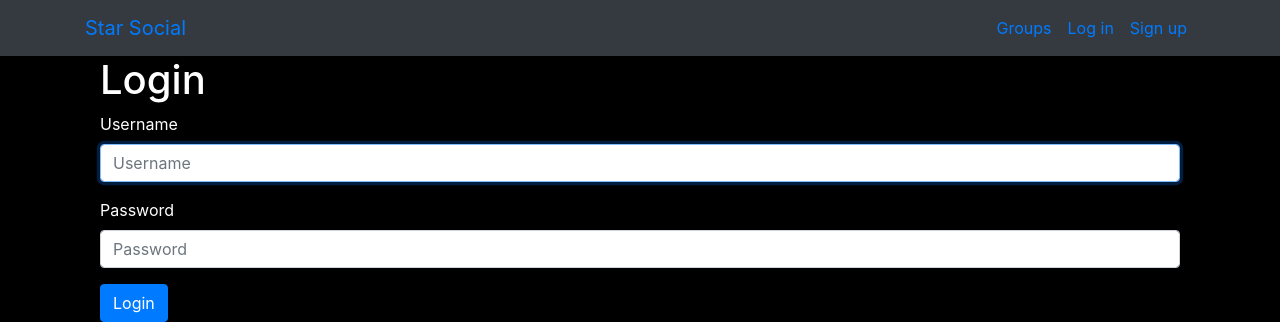
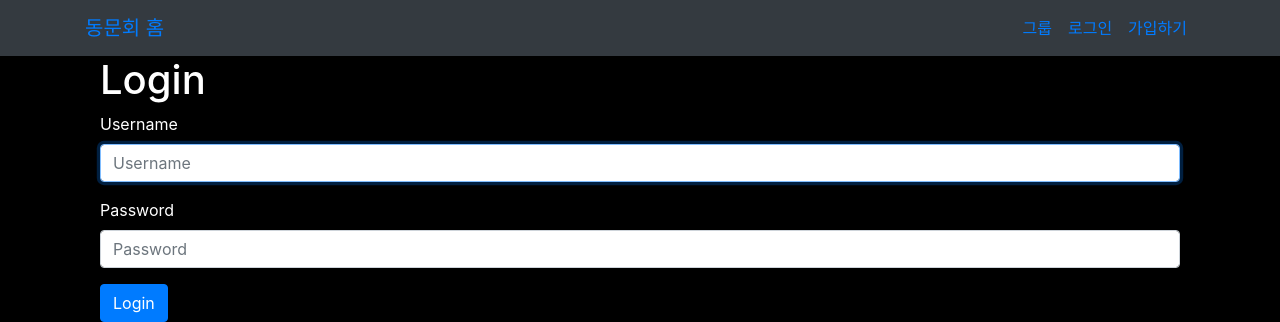
Before and after one commit to jsrimr/Django_login_blog, a Django app: page /accounts/login/ in a window 1280 px wide. Shown: the top 322 px of the page. Run offline with Django 3.2, Linux system fonts and the light colour scheme; some libraries are stand-ins or nearby versions.

Commit message:
misaka 제외하고,  동문회 사진 넣음

```diff
--- a/groups/models.py
+++ b/groups/models.py
@@ -5,7 +5,7 @@ from django.utils.text import slugify
 # from accounts.models import User
 
 # pip install misaka
-import misaka
+# import misaka
 
 from django.contrib.auth import get_user_model
 User = get_user_model()
--- a/posts/models.py
+++ b/posts/models.py
@@ -3,7 +3,7 @@ from django.conf import settings
 from django.urls import reverse
 
 # pip install misaka
-import misaka
+# import misaka
 
 from groups.models import Group
 
--- a/requiremnets.txt
+++ b/requiremnets.txt
@@ -6,7 +6,7 @@ certifi==2018.10.15
 cffi==1.11.5
 colorama==0.4.0
 Django==2.1.5
-django-bootstrap3==11.0.0
+
 django-bootstrap4==0.0.7
 django-braces==1.13.0
 Faker==1.0.0
--- a/templates/base.html
+++ b/templates/base.html
@@ -3,7 +3,7 @@
 <html>
   <head>
     <meta charset="utf-8">
-    <title>Star Social</title>
+    <title>GEI 동문회</title>
 
     <!-- Latest compiled and minified CSS -->
     <link rel="stylesheet" href="https://stackpath.bootstrapcdn.com/bootstrap/4.1.3/css/bootstrap.min.css"
@@ -24,18 +24,18 @@
     <nav class="navbar navbar-expand-lg bg-dark mynav" role="navigation" id="navbar">
       <div class="container">
         <div class="navbar-nav align-items-center">
-          <a class="navbar-brand mynav" href="{% url 'home' %}">Star Social</a>
+          <a class="navbar-brand mynav" href="{% url 'home' %}">동문회 홈</a>
         </div>
         <div class="navbar-nav ml-auto">
           {% if user.is_authenticated %}
-            <a class="nav-item nav-link" href="{% url 'posts:create' %}" class="btn btn-simple">Post</a>
-            <a class="nav-item nav-link" href="{% url 'groups:all' %}" class="btn btn-simple">Groups</a>
-            <a class="nav-item nav-link" href="{% url 'groups:create' %}" class="btn btn-simple">Create Group</a>
-            <a class="nav-item nav-link" href="{% url 'accounts:logout' %}" class="btn btn-simple">Log out</a>
+            <a class="nav-item nav-link" href="{% url 'posts:create' %}" class="btn btn-simple">게시물</a>
+            <a class="nav-item nav-link" href="{% url 'groups:all' %}" class="btn btn-simple">그룹들</a>
+            <a class="nav-item nav-link" href="{% url 'groups:create' %}" class="btn btn-simple">그룹 만들기</a>
+            <a class="nav-item nav-link" href="{% url 'accounts:logout' %}" class="btn btn-simple">로그아웃</a>
           {% else %}
-            <a class="nav-item nav-link" href="{% url 'groups:all' %}"class="btn btn-simple">Groups</a>
-            <a class="nav-item nav-link" href="{% url 'accounts:login' %}" class="btn btn-simple">Log in</a>
-            <a class="nav-item nav-link" href="{% url 'accounts:signup' %}" class="btn btn-simple">Sign up</a>
+            <a class="nav-item nav-link" href="{% url 'groups:all' %}"class="btn btn-simple">그룹</a>
+            <a class="nav-item nav-link" href="{% url 'accounts:login' %}" class="btn btn-simple">로그인</a>
+            <a class="nav-item nav-link" href="{% url 'accounts:signup' %}" class="btn btn-simple">가입하기</a>
           {% endif %}
         </div>
       </div>
--- a/templates/index.html
+++ b/templates/index.html
@@ -1,6 +1,7 @@
 {% extends "base.html" %}
 {% block content %}
 
-    <h1>Welcome to Star Social!</h1>
+    <h1>Welcome to GEI!</h1>
+    <img src="../static/greeting.jpg" width="40%" height="50%">
 
 {% endblock %}
```
Also changed, not shown: db.sqlite3, static/gathering.jpg (added), static/speech.jpg (added), 3 other files.
